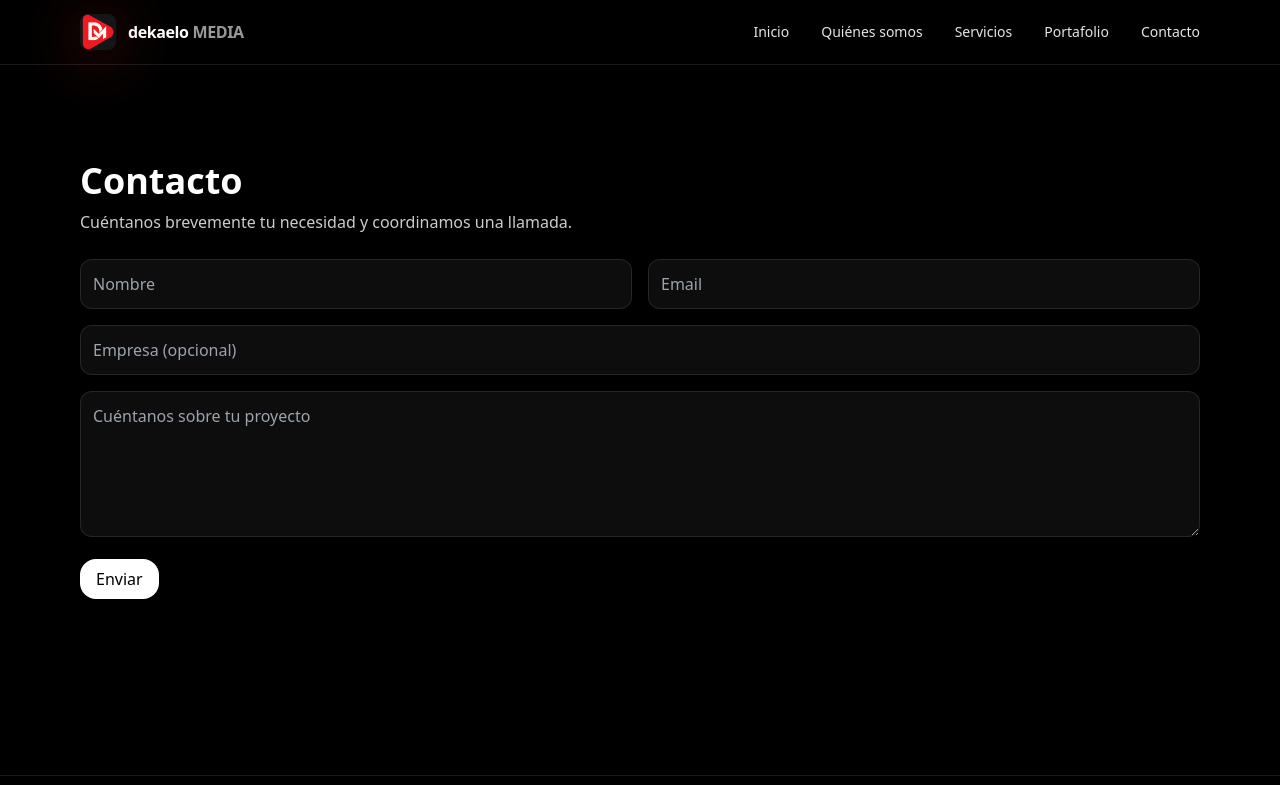
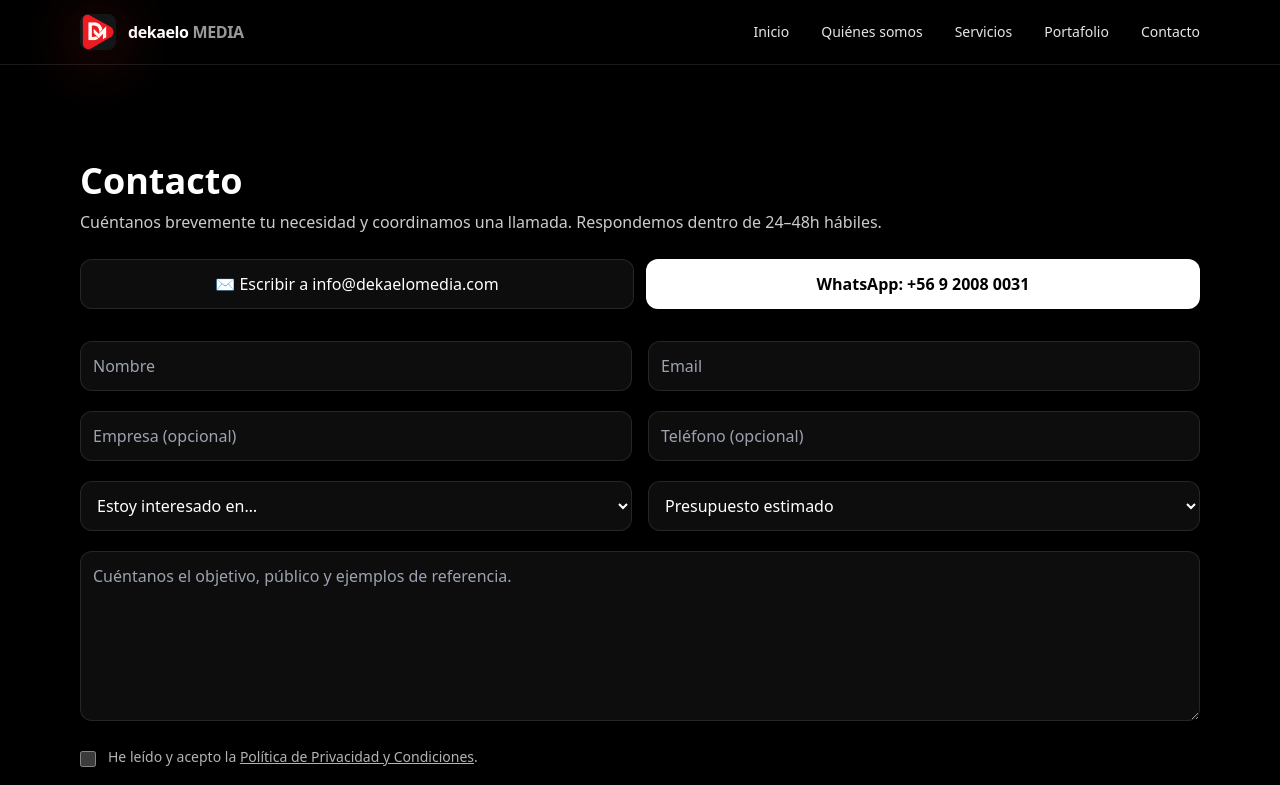
Before and after one commit to TronxGroup/Dekaelo-Media, a Next.js app: page /contacto in a window 1280 px wide. Shown: the top 785 px of the page. Built offline with nearby package versions, Linux system fonts and the light colour scheme.

Commit message:
Update page.tsx

```diff
--- a/app/contacto/page.tsx
+++ b/app/contacto/page.tsx
@@ -8,20 +8,158 @@ export default function Page() {
     <section className="section">
       <div className="container max-w-2xl">
         <h1 className="h2">Contacto</h1>
-        <p className="p mt-2">Cuéntanos brevemente tu necesidad y coordinamos una llamada.</p>
+        <p className="p mt-2 text-white/80">
+          Cuéntanos brevemente tu necesidad y coordinamos una llamada. Respondemos dentro de 24–48h hábiles.
+        </p>
+
+        {/* Alternativas rápidas */}
+        <div className="mt-6 grid sm:grid-cols-2 gap-3">
+          <a
+            href="mailto:info@dekaelomedia.com?subject=Consulta%20Dekaelo%20Media"
+            className="rounded-xl border border-white/10 bg-white/5 px-4 py-3 text-center hover:bg-white/10 transition"
+          >
+            ✉️ Escribir a info@dekaelomedia.com
+          </a>
+          <a
+            href="https://wa.me/56920080031"
+            target="_blank"
+            rel="noopener noreferrer"
+            className="rounded-xl border border-white/10 bg-white text-black px-4 py-3 text-center font-semibold hover:opacity-90 transition"
+          >
+            WhatsApp: +56 9 2008 0031
+          </a>
+        </div>
+
         <form
-          className="mt-6 space-y-4"
-          action="https://formspree.io/f/your-id"
+          className="mt-8 space-y-5"
+          action="https://formspree.io/f/your-id"  // ← reemplaza con tu ID real
           method="POST"
         >
+          {/* anti-spam honeypot */}
+          <input type="text" name="_gotcha" className="hidden" tabIndex={-1} autoComplete="off" />
+          {/* metadata opcional */}
+          <input type="hidden" name="source" value="Contacto Web Dekaelo" />
+
           <div className="grid md:grid-cols-2 gap-4">
-            <input name="name" required placeholder="Nombre" className="w-full rounded-xl bg-white/5 border border-white/10 px-3 py-3 outline-none focus:ring-2 focus:ring-white/20" />
-            <input name="email" type="email" required placeholder="Email" className="w-full rounded-xl bg-white/5 border border-white/10 px-3 py-3 outline-none focus:ring-2 focus:ring-white/20" />
+            <label className="block">
+              <span className="sr-only">Nombre</span>
+              <input
+                name="name"
+                required
+                placeholder="Nombre"
+                className="w-full rounded-xl bg-white/5 border border-white/10 px-3 py-3 outline-none focus:ring-2 focus:ring-white/20"
+              />
+            </label>
+            <label className="block">
+              <span className="sr-only">Email</span>
+              <input
+                name="email"
+                type="email"
+                required
+                placeholder="Email"
+                className="w-full rounded-xl bg-white/5 border border-white/10 px-3 py-3 outline-none focus:ring-2 focus:ring-white/20"
+              />
+            </label>
           </div>
-          <input name="company" placeholder="Empresa (opcional)" className="w-full rounded-xl bg-white/5 border border-white/10 px-3 py-3 outline-none focus:ring-2 focus:ring-white/20" />
-          <textarea name="message" required placeholder="Cuéntanos sobre tu proyecto" rows={5} className="w-full rounded-xl bg-white/5 border border-white/10 px-3 py-3 outline-none focus:ring-2 focus:ring-white/20"></textarea>
-          <button className="btn" type="submit">Enviar</button>
+
+          <div className="grid md:grid-cols-2 gap-4">
+            <label className="block">
+              <span className="sr-only">Empresa</span>
+              <input
+                name="company"
+                placeholder="Empresa (opcional)"
+                className="w-full rounded-xl bg-white/5 border border-white/10 px-3 py-3 outline-none focus:ring-2 focus:ring-white/20"
+              />
+            </label>
+            <label className="block">
+              <span className="sr-only">Teléfono</span>
+              <input
+                name="phone"
+                type="tel"
+                placeholder="Teléfono (opcional)"
+                className="w-full rounded-xl bg-white/5 border border-white/10 px-3 py-3 outline-none focus:ring-2 focus:ring-white/20"
+              />
+            </label>
+          </div>
+
+          <div className="grid md:grid-cols-2 gap-4">
+            <label className="block">
+              <span className="sr-only">Interés</span>
+              <select
+                name="service_interest"
+                className="w-full rounded-xl bg-white/5 border border-white/10 px-3 py-3 outline-none focus:ring-2 focus:ring-white/20"
+                defaultValue=""
+                required
+              >
+                <option value="" disabled>Estoy interesado en…</option>
+                <option>Plan Audiovisual Mensual</option>
+                <option>Video Corporativo / Institucional</option>
+                <option>Podcast en Video</option>
+                <option>Documental / Testimonial</option>
+                <option>Motion Graphics / Animación</option>
+                <option>Otro</option>
+              </select>
+            </label>
+            <label className="block">
+              <span className="sr-only">Presupuesto estimado</span>
+              <select
+                name="budget"
+                className="w-full rounded-xl bg-white/5 border border-white/10 px-3 py-3 outline-none focus:ring-2 focus:ring-white/20"
+                defaultValue=""
+              >
+                <option value="" disabled>Presupuesto estimado</option>
+                <option>$500.000 – $1.000.000 CLP</option>
+                <option>$1.000.000 – $2.000.000 CLP</option>
+                <option>$2.000.000 – $4.000.000 CLP</option>
+                <option>$4.000.000+ CLP</option>
+                <option>No estoy seguro</option>
+              </select>
+            </label>
+          </div>
+
+          <label className="block">
+            <span className="sr-only">Mensaje</span>
+            <textarea
+              name="message"
+              required
+              placeholder="Cuéntanos el objetivo, público y ejemplos de referencia."
+              rows={6}
+              className="w-full rounded-xl bg-white/5 border border-white/10 px-3 py-3 outline-none focus:ring-2 focus:ring-white/20"
+            ></textarea>
+          </label>
+
+          {/* Checkbox de Privacidad & Condiciones */}
+          <label className="flex items-start gap-3 text-sm text-white/70">
+            <input
+              type="checkbox"
+              name="consent"
+              required
+              className="mt-1 h-4 w-4 rounded border-white/20 bg-white/5"
+            />
+            <span>
+              He leído y acepto la{' '}
+              <a href="/privacidad-condiciones" className="underline" target="_blank" rel="noopener noreferrer">
+                Política de Privacidad y Condiciones
+              </a>
+              .
+            </span>
+          </label>
+
+          <div className="flex items-center gap-3">
+            <button className="btn" type="submit">Enviar</button>
+            <p className="text-xs text-white/50">
+              *Usaremos tus datos solo para coordinar y responder a tu solicitud.
+            </p>
+          </div>
         </form>
+
+        {/* Información adicional */}
+        <div className="mt-10 rounded-2xl bg-gray-900 border border-white/10 p-5">
+          <p className="text-sm text-white/70">
+            <span className="font-semibold text-white">¿Qué sigue?</span> Te escribiremos para agendar una llamada
+            breve, entender objetivos y proponerte el enfoque audiovisual correcto (plan mensual o proyecto puntual).
+          </p>
+        </div>
       </div>
     </section>
   );
```
